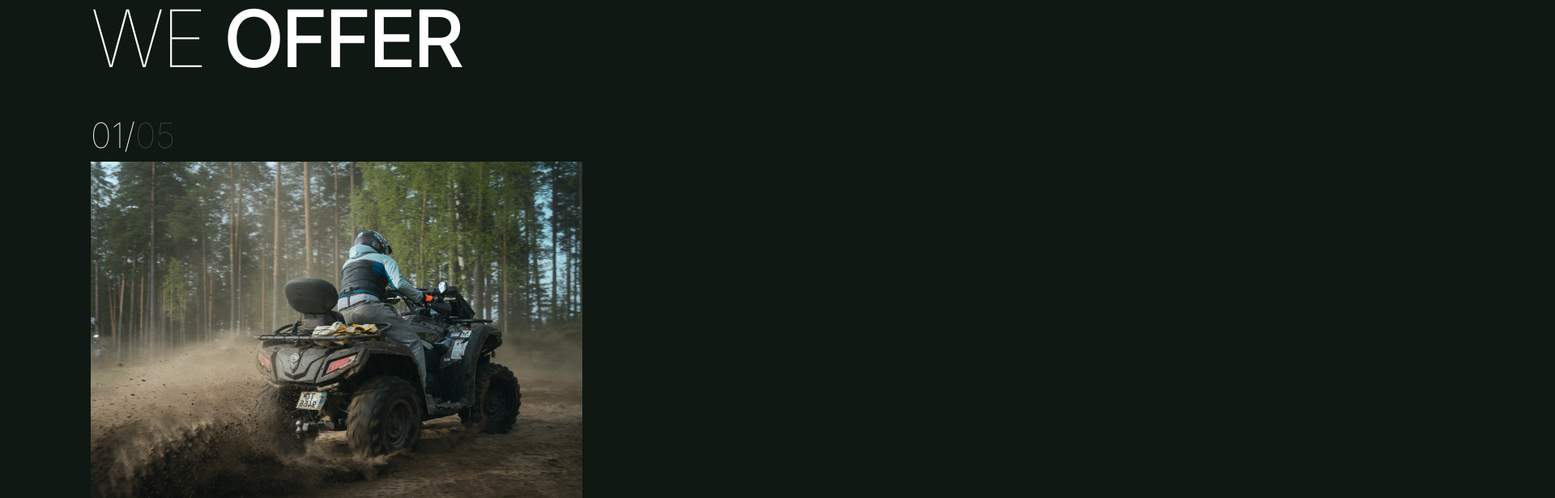
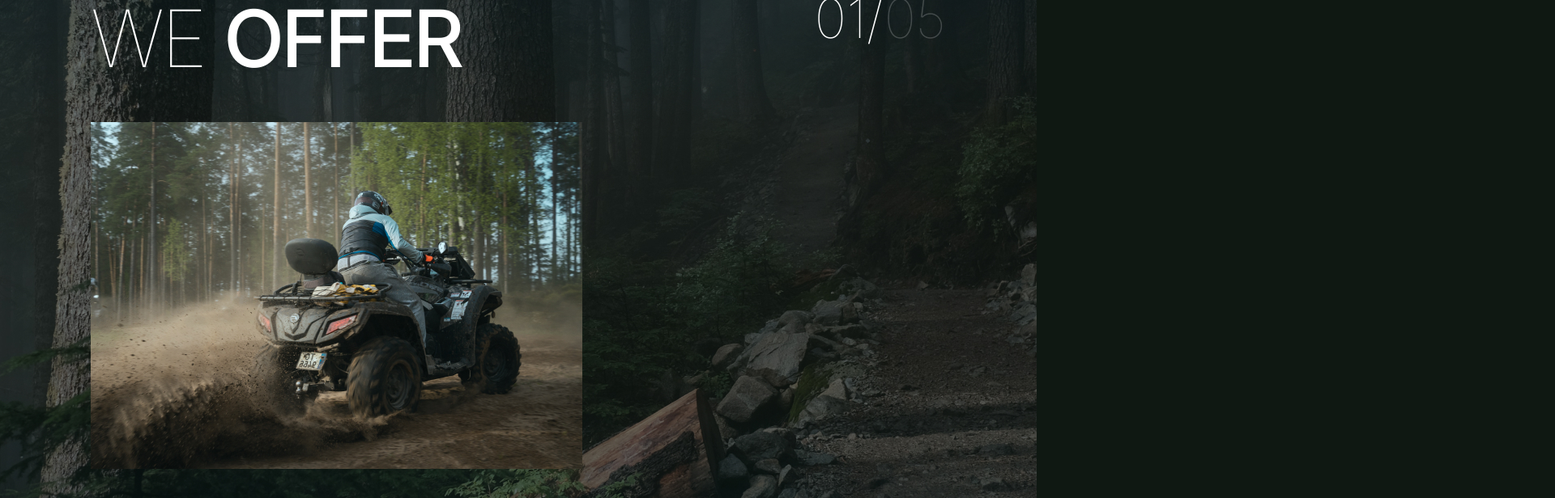
Before and after one commit to Veronikanos/carpTravel, a Next.js app: page / in a window 1280 px wide. Shown: the part 1600-2216 px from the top of the page at 81% size, 1920 px wide, since content can reach past the window. Built offline with nearby package versions, Linux system fonts and the light colour scheme; a web font is replaced by a local one.

Commit message:
fix: attempt to implement slider with responsive design

```diff
--- a/src/components/InnerSlider.tsx
+++ b/src/components/InnerSlider.tsx
@@ -3,27 +3,22 @@ import {FC} from 'react';
 import {ServicesSlideProps} from './types';
 
 const InnerSlider: FC<ServicesSlideProps> = ({
-  className,
   picture,
-  bg,
   title,
 }) => {
   return (
-    <div className={className}>
-      <div className="container flex  flex-col  md:flex-row">
-        <div>
           <Image
             src={picture}
             alt={title}
+            sizes="100vw"
+            style={{
+              width: '100%',
+              height: 'auto',
+            }}
             width={607}
             height={429}
-            sizes="(max-width: 320px) 280px, (max-width: 768px) 463px, (max-width: 1280px) 607px"
-            className="object-cover "
           />
-        </div>
 
-      </div>
-    </div>
   );
 };
 
--- a/src/components/Services.tsx
+++ b/src/components/Services.tsx
@@ -1,69 +1,76 @@
-'use client'
+'use client';
 
 import Image from 'next/image';
-import { FC, useEffect, useState, useRef, MutableRefObject } from 'react';
-import { Swiper, SwiperSlide } from 'swiper/react';
+import {
+  FC,
+  useState,
+} from 'react';
+import {Swiper, SwiperSlide} from 'swiper/react';
 import 'swiper/css';
-import { EffectFade } from 'swiper/modules';
+import {EffectFade} from 'swiper/modules';
 import 'swiper/css/effect-fade';
-import { sliderTitleButtonText, slides } from '@/utils/slides';
+import {sliderTitleButtonText, slides} from '@/utils/slides';
 import InnerSlider from './InnerSlider';
-
-
 
 const Services: FC = () => {
   const [swiperInstance, setSwiperInstance] = useState<any>(null);
   const [activeIndex, setActiveIndex] = useState<number>(0);
+  const [activeBg, setActiveBg] = useState<string>(slides[0].bg);
 
   const onClickBtn = (index: number) => {
     swiperInstance.slideTo(index);
-        setActiveIndex(index)
+    setActiveIndex(index);
+    setActiveBg(slides[index].bg)
   };
 
   return (
     <>
-
-
-        <section>
-        <div className=" services-section  padding-y min-h-[851px] padding-x">
-           <div className=" ">
+     <section style={{ backgroundImage: `url(${activeBg})` }}>
+        <div className=" services-section   padding-x">
+            <div className="padding-y ">
+          <div className="mb-[16px] md:flex  md:justify-between ">
             <h2 className="header-2 mb-[24px]">
               We <span className="font-medium">offer</span>
             </h2>
-             <div className="text-[43px] font-thin leading-normal ">0{activeIndex + 1}/
-             <span className='text-light-transparent'>0{slides.length}</span>
+            <div className="text-[43px] font-thin leading-normal md:text-[67px] md:leading-[78px]">
+              0{activeIndex + 1}/
+              <span className="text-light-transparent">
+                0{slides.length}
+              </span>
             </div>
           </div>
-             <div className=" min-h-[213px] pb-[12px]">
-                {/* //TODO: add background */}
-             {/* <div className="my-[16px] max-w-[463px] md:max-w-[463px] xl:max-w-[607px]"> */}
-
-          <div className="  h-full w-full ">
-            <Swiper modules={[EffectFade]} onSwiper={setSwiperInstance}
-              onSlideChange={() => console.log('slide change')} effect="fade">
-              {slides.map(
-                ({ picture, bg, title }, index, arr) => {
-
+          <div className=" min-h-[213px] pb-[12px] md:flex">
+            <div className="  h-full w-full md:flex md:gap-[21px] ">
+              <Swiper
+              breakpoints={{
+                768: {
+                  width: 463,
+                },
+                1280: {
+                  width: 607,
+                },
+              }}
+                modules={[EffectFade]}
+                onSwiper={setSwiperInstance}
+                onSlideChange={() => console.log('slide change')}
+                effect="fade">
+                {slides.map(({picture, title}, index) => {
                   return (
                     <SwiperSlide key={index} className={`bg-cover`}>
                       <InnerSlider
                         picture={picture}
-                        bg={bg}
                         title={title}
-
                       />
                     </SwiperSlide>
                   );
-                }
-              )}
+                })}
               </Swiper>
-            <div className=" flex flex-col mt-[12px]">
-
-          <p className=" block text-right mb-6 text-[12px] leading-loose tracking-[2.4px]">
+              <div className=" flex flex-col mt-[12px] md:mt-0">
+                <p className=" block text-right mb-6 text-[12px] leading-loose tracking-[2.4px] md:mb-[34px] md:text-left">
                   {slides[activeIndex].title}
                 </p>
 
-          <ul className="mb-[34px] services-list flex flex-col gap-[16px]">
+                <ul className="mb-[34px] services-list flex flex-col gap-[16px] md:order-first md:mb-[25px] xl:text-[28px] xl:gap-[24px]">
                   {sliderTitleButtonText.map((item, index) => {
                     return (
                       <li
@@ -84,21 +91,18 @@ const Services: FC = () => {
                 </ul>
 
                 <div className=" grow flex flex-col justify-between">
-            <p className="section-text md:text-[13px] md:text-justify md:leading-[1.53]">
+                  <p className="section-text md:text-[13px] md:text-justify md:leading-[1.53] xl:text-[18px]">
                     {slides[activeIndex].description}
                   </p>
                 </div>
               </div>
             </div>
-
           </div>
-
+          </div>
         </div>
       </section>
     </>
   );
-
-
 };
 
 export default Services;
--- a/src/components/types.ts
+++ b/src/components/types.ts
@@ -7,8 +7,6 @@ export type Slide = {
 };
 
 export type ServicesSlideProps = {
-  className?: string;
   picture: any;
-  bg: any;
   title: string;
 };
```
Also changed, not shown: src/app/globals.css (+16 -0 lines). Lines whose indentation alone changed are shown as unchanged.
